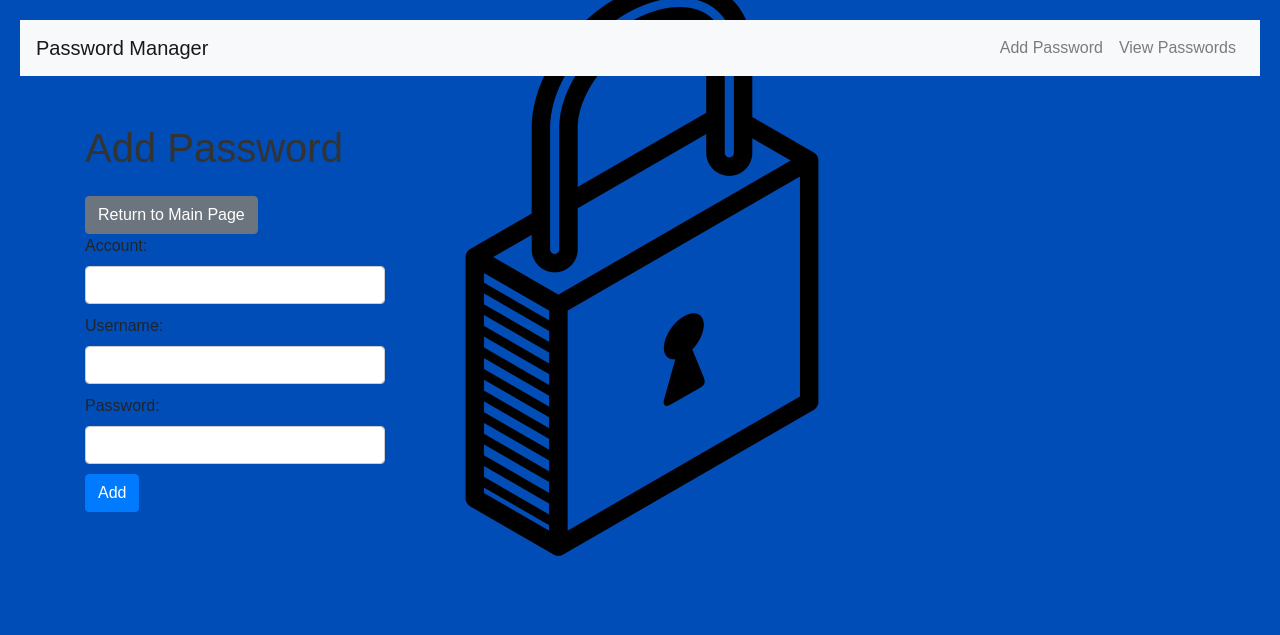
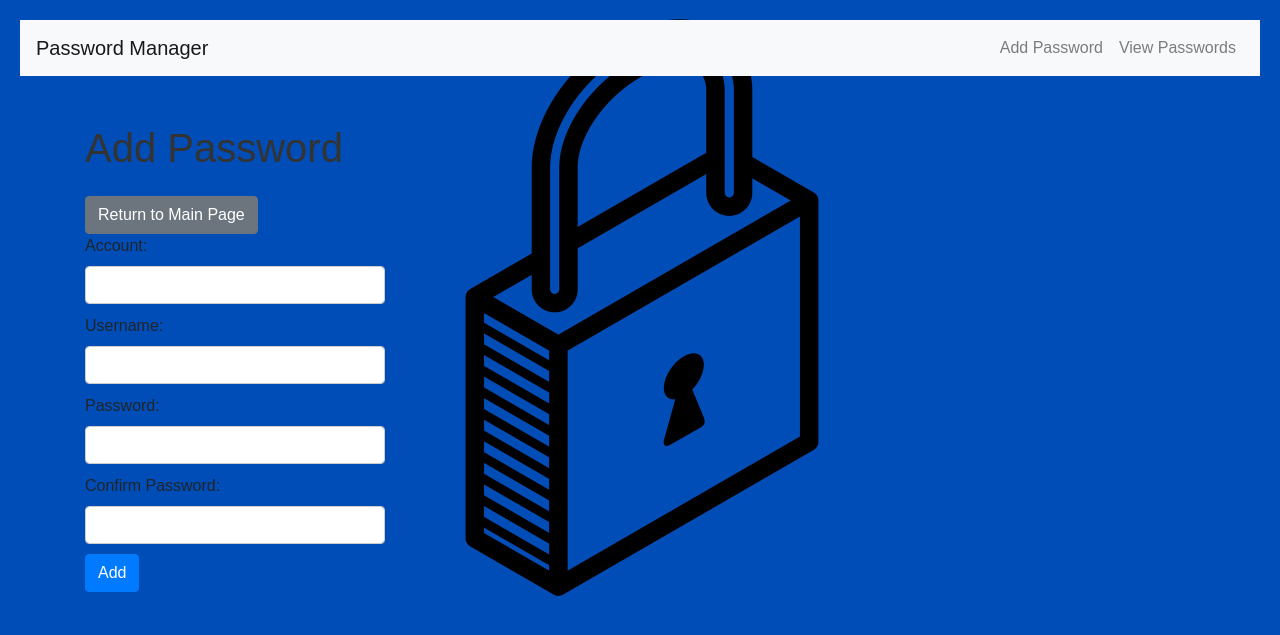
Before and after one commit to KUSHAL67F4/Password_Manager, a Flask app: page /add in a window 1280 px wide. Shown: the top 635 px of the page. Run offline with Flask 3, Linux system fonts and the light colour scheme; some libraries are stand-ins or nearby versions.

Commit message:
Update add.html

```diff
--- a/Password Manager/templates/add.html
+++ b/Password Manager/templates/add.html
@@ -35,11 +35,55 @@
                 <label for="password">Password:</label>
                 <input type="password" id="password" name="password" class="form-control">
             </div>
+            <div class="form-group">
+                <label for="confirm_password">Confirm Password:</label>
+                <input type="password" id="confirm_password" name="confirm_password" class="form-control">
+            </div>
             <button type="submit" class="btn btn-primary">Add</button>
         </form>
     </div>
     <script src="https://code.jquery.com/jquery-3.5.1.slim.min.js"></script>
     <script src="https://cdn.jsdelivr.net/npm/@popperjs/core@2.5.4/dist/umd/popper.min.js"></script>
     <script src="https://stackpath.bootstrapcdn.com/bootstrap/4.5.2/js/bootstrap.min.js"></script>
+    <script>
+        const form = document.querySelector("form");
+        form.addEventListener("submit", async function (event) {
+            event.preventDefault(); // Prevent form submission for now
+
+            const accountField = document.getElementById("account");
+            const usernameField = document.getElementById("username");
+            const passwordField = document.getElementById("password");
+            const confirmPasswordField = document.getElementById("confirm_password");
+
+            if (!isUsernameValid(usernameField.value)) {
+                alert("Invalid username format. Only use underscores (_) as delimiters.");
+            } else if (await isUsernameUnique(usernameField.value)) {
+                alert("An account with the same name or username already exists.");
+            } else if (passwordField.value !== confirmPasswordField.value) {
+                alert("Passwords do not match. Please re-enter your password.");
+                passwordField.value = "";
+                confirmPasswordField.value = "";
+            } else {
+                form.submit(); // Submit the form if all validations pass
+            }
+        });
+
+        function isUsernameValid(username) {
+            return /^[a-zA-Z0-9_]+$/.test(username); // Only letters, digits, and underscores
+        }
+
+        async function isUsernameUnique(username) {
+            const response = await fetch("/check_username", {
+                method: "POST",
+                headers: {
+                    "Content-Type": "application/json"
+                },
+                body: JSON.stringify({ username })
+            });
+
+            const data = await response.json();
+            return data.exists;
+        }
+    </script>
 </body>
 </html>
```
